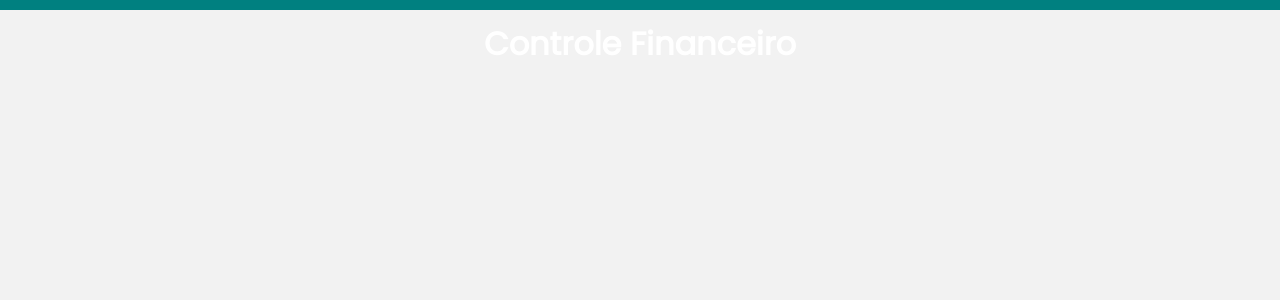
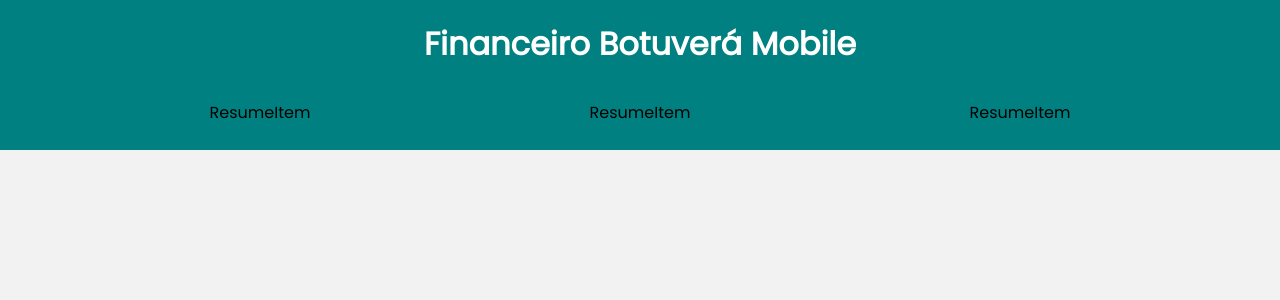
Before and after one commit to guilhermevarussa/finance-control, a React (Create React App) app: page / in a window 1280 px wide. Shown: the top 300 px of the page. Built offline with nearby package versions, Linux system fonts and the light colour scheme.

Commit message:
added cards of resumes

```diff
--- a/src/App.js
+++ b/src/App.js
@@ -1,6 +1,7 @@
 import React from 'react'
 import GlobalStyle from './styles/global';
 import Header from './components/Header';
+import Resume from './components/Resume/resume';
 
 const App = () => {
 
@@ -8,6 +9,7 @@
     return (
         <>
             <Header />
+            <Resume />
             <GlobalStyle />
         </>
     )
--- a/src/components/Header/index.js
+++ b/src/components/Header/index.js
@@ -6,9 +6,8 @@
 
         <Components.Container>
             <Components.Header>
-                <Components.Titly>Controle Financeiro</Components.Titly>
+                <Components.Titly>Financeiro Botuverá Mobile</Components.Titly>
             </Components.Header>
-
         </Components.Container>
 
     )
--- a/src/components/Header/styles.js
+++ b/src/components/Header/styles.js
@@ -2,7 +2,7 @@
 
 
 export const Container = styled.div`
-    height: 10px;
+    height: 150px;
     text-align: center;
     background: teal;
 
--- /dev/null
+++ b/src/components/Resume/resume-styles.js
@@ -0,0 +1,13 @@
+import styled from "styled-components"
+
+export const Container = styled.div`
+
+    max-width: 1120px;
+    width: 98%;
+    margin: 0 auto;
+    display: flex;
+    gap: 20px;
+    margin-top: -50px;
+    justify-content: space-around;
+
+`;
--- /dev/null
+++ b/src/components/Resume/resume.js
@@ -0,0 +1,15 @@
+import React from 'react'
+import ResumeItem from '../ResumeItem/resumeItem'
+import * as C from "./resume-styles"
+
+const Resume = () => {
+    return (
+        <C.Container>
+            <ResumeItem />
+            <ResumeItem />
+            <ResumeItem />
+        </C.Container>
+    )
+}
+
+export default Resume
--- /dev/null
+++ b/src/components/ResumeItem/resumeItem.js
@@ -0,0 +1,10 @@
+import React from 'react'
+
+const ResumeItem = () => {
+    return (
+        <div>ResumeItem</div>
+
+    )
+}
+
+export default ResumeItem
```
Also changed, not shown: src/components/ResumeItem/style-resume.js (added, +40 -0 lines).
